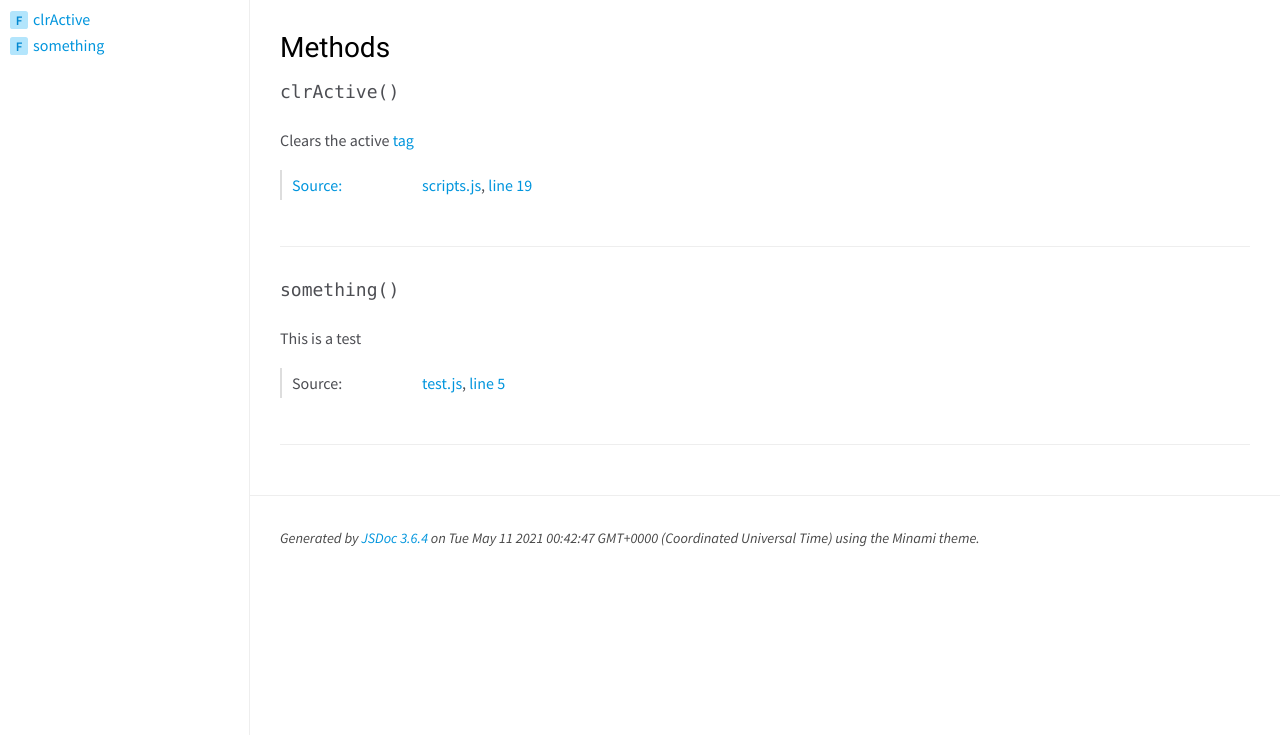
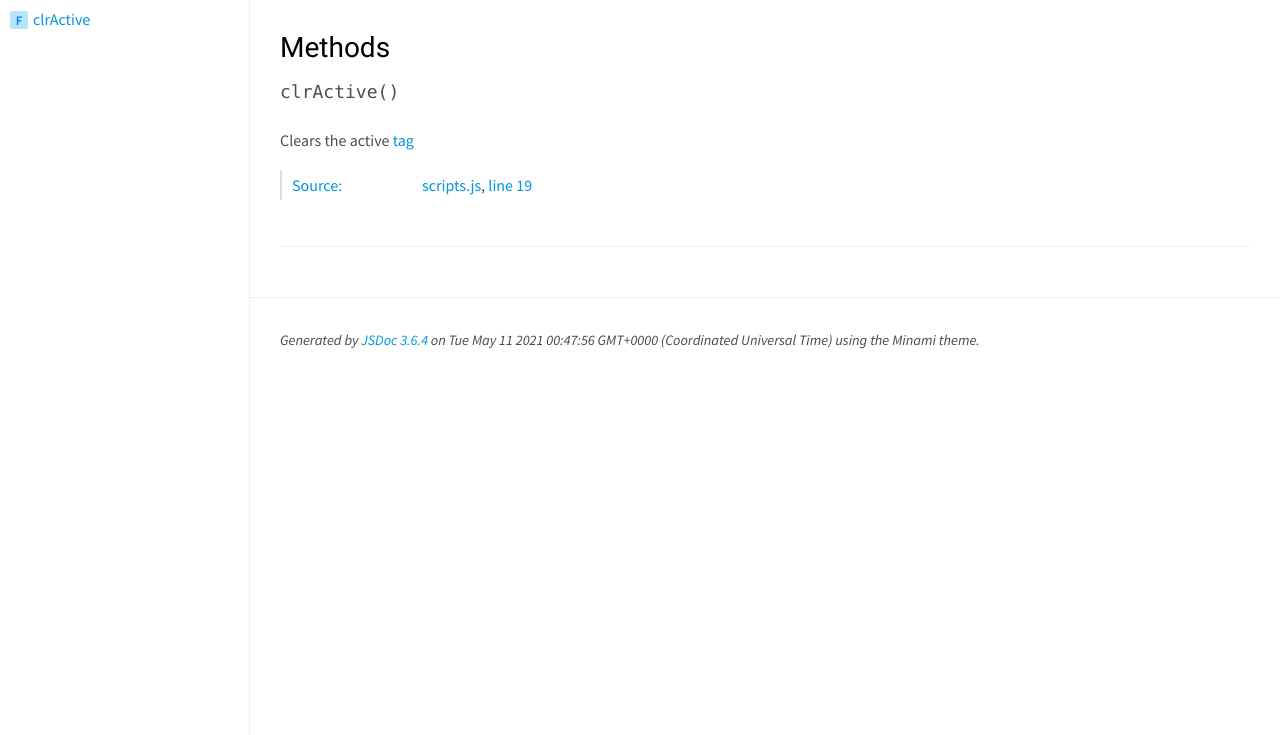
Before and after one commit to cse110-sp21-group5/cse110-sp21-group5, a plain HTML site: page out/global.html in a window 1280 px wide. Shown: the part 65-800 px from the top of the page. Drawn offline with nearby package versions, Linux system fonts and the light colour scheme.

Commit message:
Generate Docs

```diff
--- a/out/global.html
+++ b/out/global.html
@@ -24,7 +24,7 @@
 <label for="nav-trigger" class="overlay"></label>
 
 <nav>
-    <li class="nav-link nav-home-link"><a href="index.html">Home</a></li><li class="nav-heading"><a href="global.html">Globals</a></li><li class="nav-item"><span class="nav-item-type type-function">F</span><span class="nav-item-name"><a href="global.html#clrActive">clrActive</a></span></li><li class="nav-item"><span class="nav-item-type type-function">F</span><span class="nav-item-name"><a href="global.html#something">something</a></span></li>
+    <li class="nav-link nav-home-link"><a href="index.html">Home</a></li><li class="nav-heading"><a href="global.html">Globals</a></li><li class="nav-item"><span class="nav-item-type type-function">F</span><span class="nav-item-name"><a href="global.html#clrActive">clrActive</a></span></li>
 </nav>
 
 <div id="main">
@@ -196,89 +196,6 @@
 </div>
 
 
-<div class="section-method">
-
-
-
-    <h4 class="name" id="something"><span class="type-signature"></span>something<span class="signature">()</span><span class="type-signature"></span></h4>
-
-
-
-
-
-<div class="description">
-    This is a test
-</div>
-
-
-
-
-
-<dl class="details">
-
-
-
-
-
-
-
-
-
-
-
-
-
-
-
-
-
-
-
-
-
-
-
-
-
-
-    <dt class="tag-source">Source:</dt>
-    <dd class="tag-source"><ul class="dummy"><li>
-        <a href="test.js.html">test.js</a>, <a href="test.js.html#line5">line 5</a>
-    </li></ul></dd>
-
-
-
-
-
-
-
-</dl>
-
-
-
-
-
-
-
-
-
-
-
-
-
-
-
-
-
-
-
-
-
-
-
-</div>
-
-
 
 
 
@@ -295,7 +212,7 @@
 <br class="clear">
 
 <footer>
-    Generated by <a href="https://github.com/jsdoc3/jsdoc">JSDoc 3.6.4</a> on Tue May 11 2021 00:42:47 GMT+0000 (Coordinated Universal Time) using the Minami theme.
+    Generated by <a href="https://github.com/jsdoc3/jsdoc">JSDoc 3.6.4</a> on Tue May 11 2021 00:47:56 GMT+0000 (Coordinated Universal Time) using the Minami theme.
 </footer>
 
 <script>prettyPrint();</script>
```
Also changed, not shown: out/index.html (+2 -2 lines), out/scripts.js.html (+2 -2 lines).
